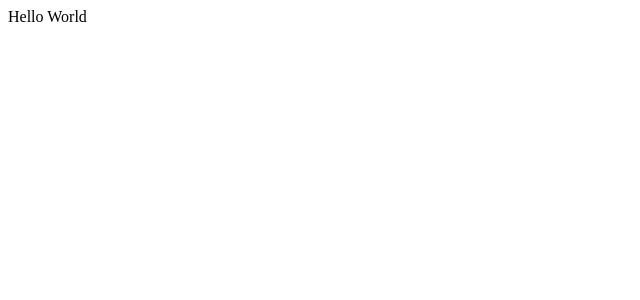
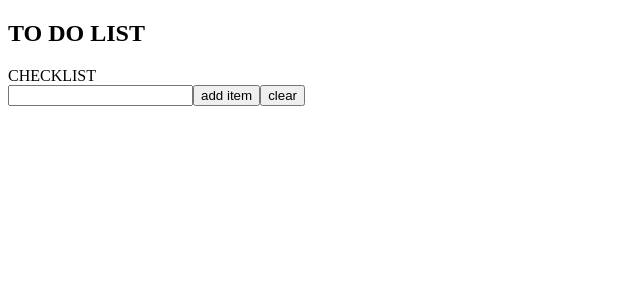
Before and after one commit to tjmisko/checklist-app, a React (Create React App) app: page / in a window 1280 px wide. Shown: the top 300 px of the page, without its empty margins (0-640 px from the left). Built offline with nearby package versions, Linux system fonts and the light colour scheme.

Commit message:
added buttons and stuff

```diff
--- a/src/App.js
+++ b/src/App.js
@@ -3,7 +3,15 @@ import TodoList from './TodoList'
 
 function App() {
   return (
+    <>
+      <h2> TO DO LIST </h2>
+
       <TodoList />
+
+      <input type='text' />
+      <button> add item </button>
+      <button> clear </button>
+    </>
   )
 }
 
--- a/src/TodoList.js
+++ b/src/TodoList.js
@@ -3,7 +3,7 @@ import React from 'react'
 export default function TodoList() {
     return (
         <div>
-            Hello World
+            CHECKLIST
         </div>
     )
 }
```
Also changed, not shown: 1 other file (tests, documents, lock files or other folders).
